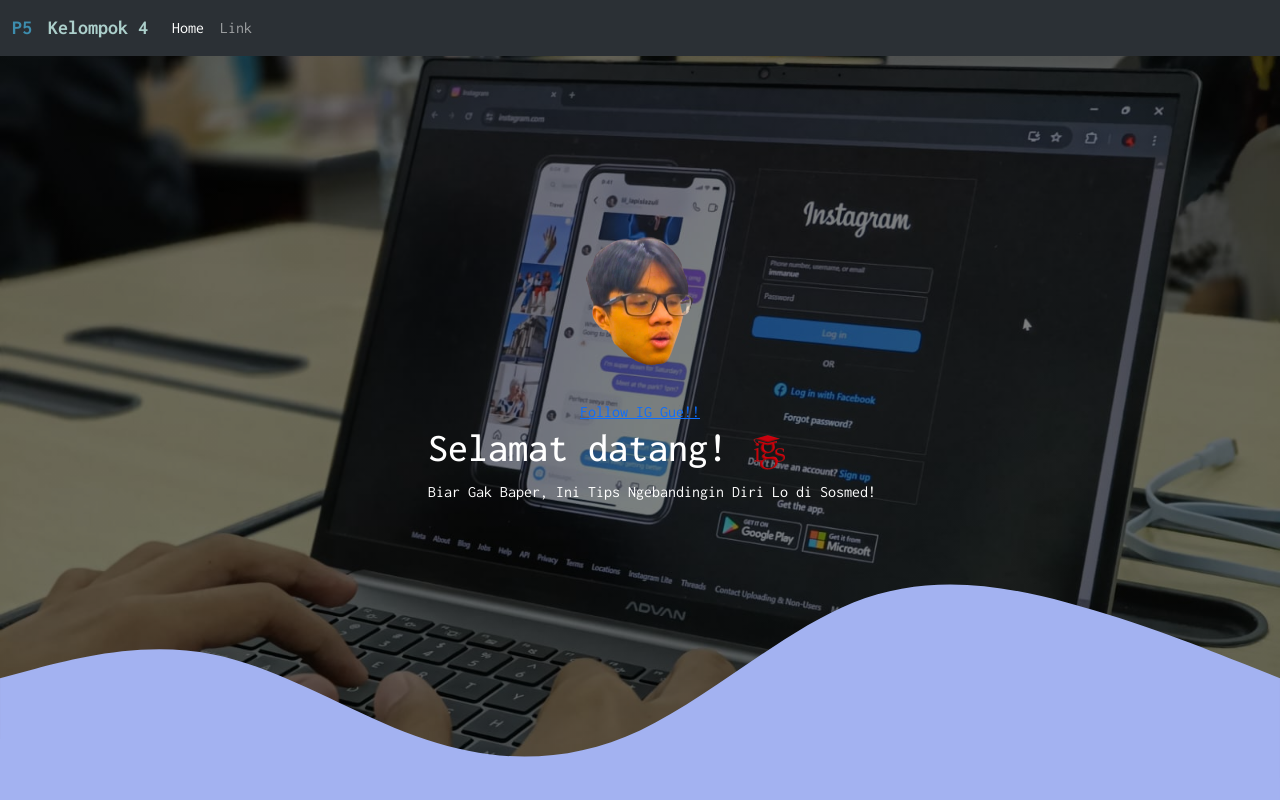
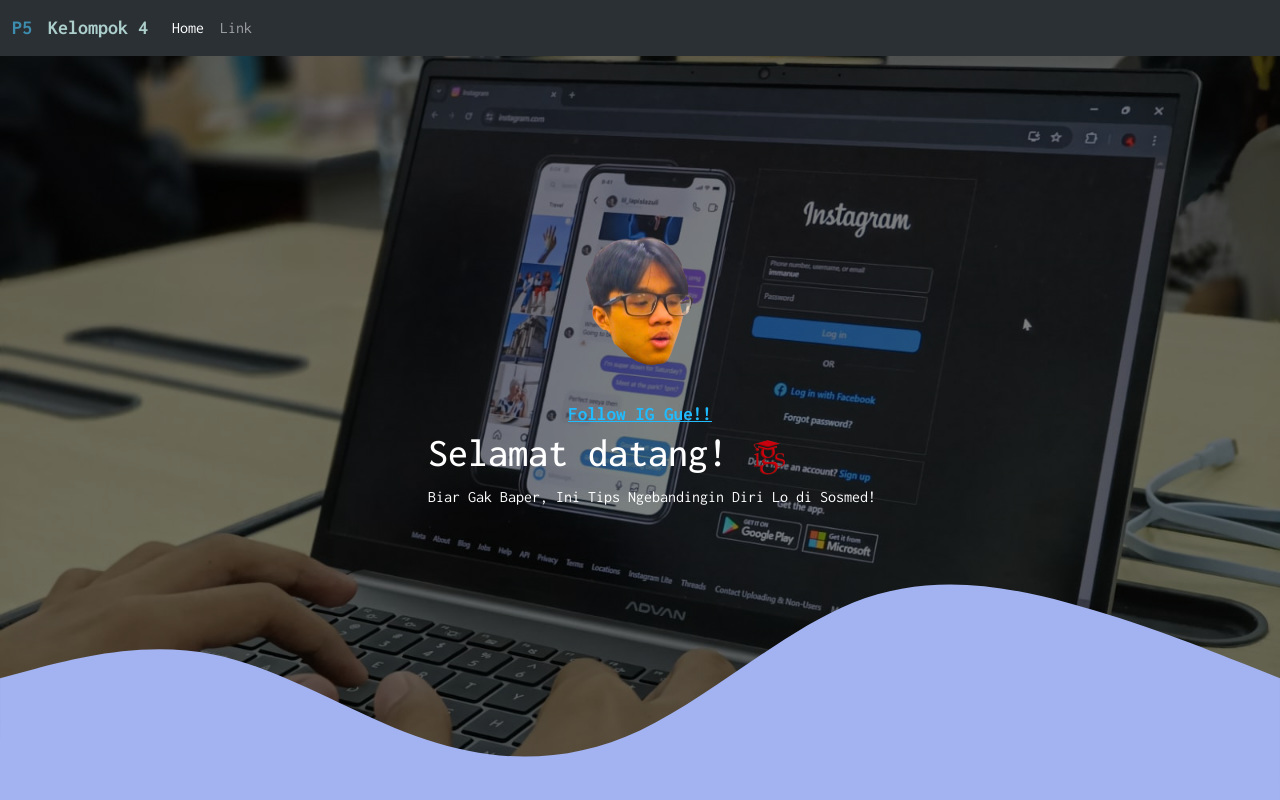
Before and after one commit to nelshenyong/p5-031224-s1-web, a plain HTML site: page index.html in a window 1280 px wide. Shown: the top 800 px of the page. Drawn offline with nearby package versions, Linux system fonts and the light colour scheme.

Commit message:
Update index.css

```diff
--- a/index.css
+++ b/index.css
@@ -131,3 +131,9 @@ section.footer {
     margin-top: -8vh;
     padding-top: 5vh;
 }
+
+a.link-ig {
+    font-size: 1.2rem;
+    font-weight: bold;
+    color: rgb(32, 188, 255);
+}
```
